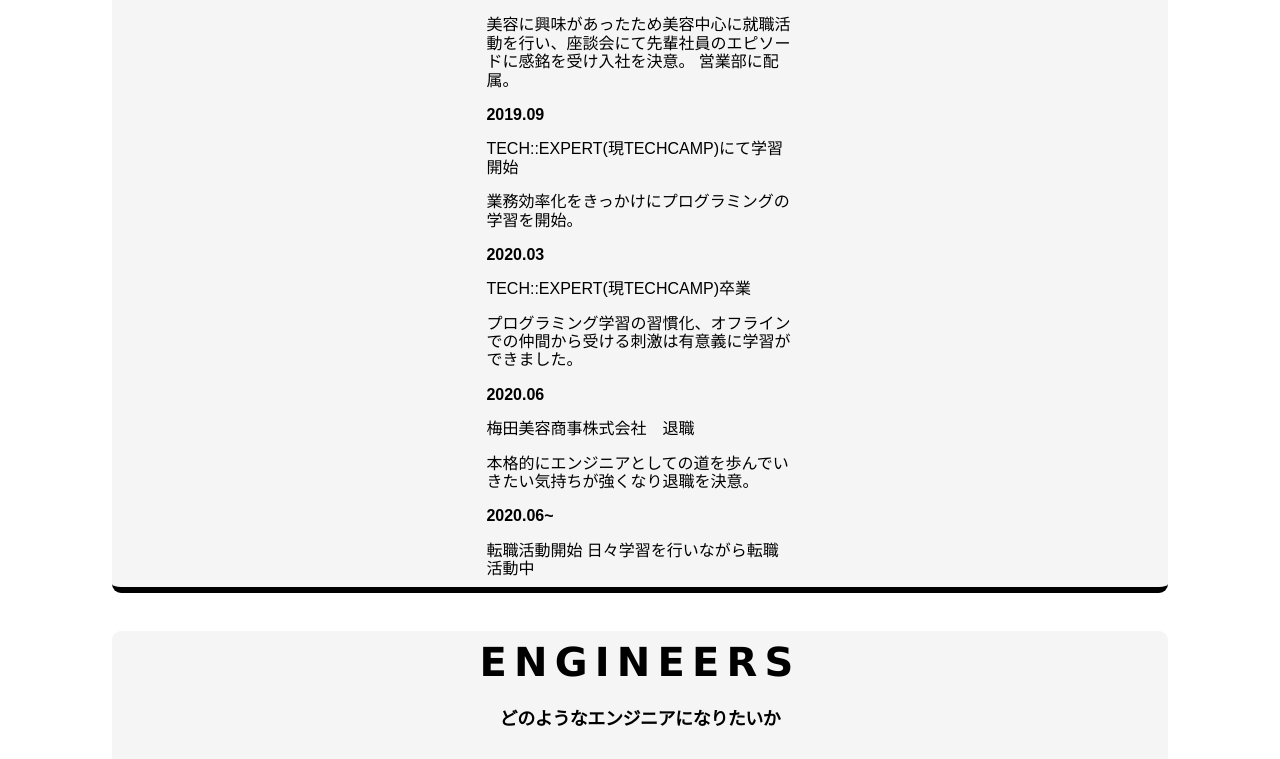
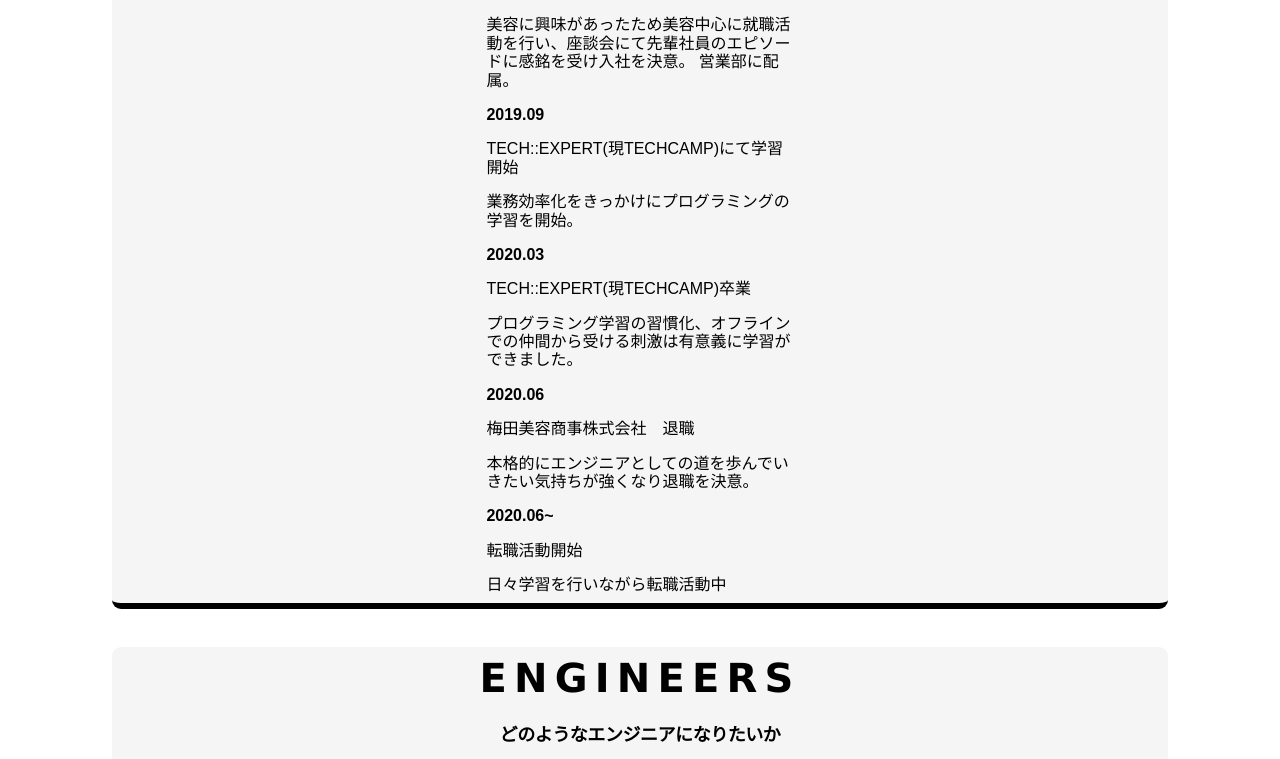
Before and after one commit to koideshogo/Vue-Portfolio, a Vue app: page /about in a window 1280 px wide. Shown: the part 907-1666 px from the top of the page. Built offline with nearby package versions, Linux system fonts and the light colour scheme.

Commit message:
[fix:]AboutPタグ追加

```diff
--- a/src/components/About.vue
+++ b/src/components/About.vue
@@ -54,7 +54,7 @@
               <p>梅田美容商事株式会社　退職</p>
               本格的にエンジニアとしての道を歩んでいきたい気持ちが強くなり退職を決意。
               <p><strong>2020.06~</strong></p>
-              転職活動開始
+              <p>転職活動開始</p>
               日々学習を行いながら転職活動中
           </div>
         </div>
```
